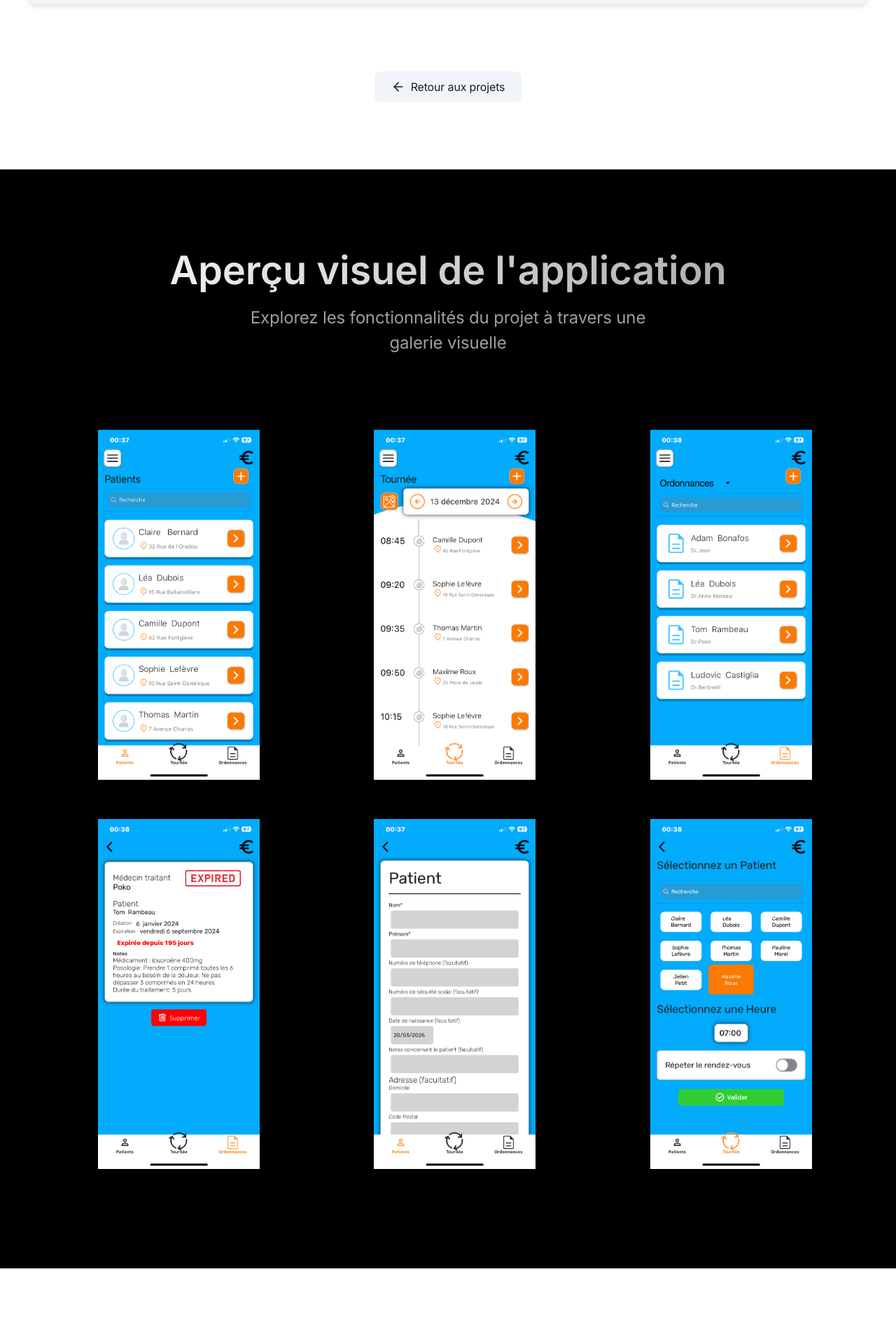
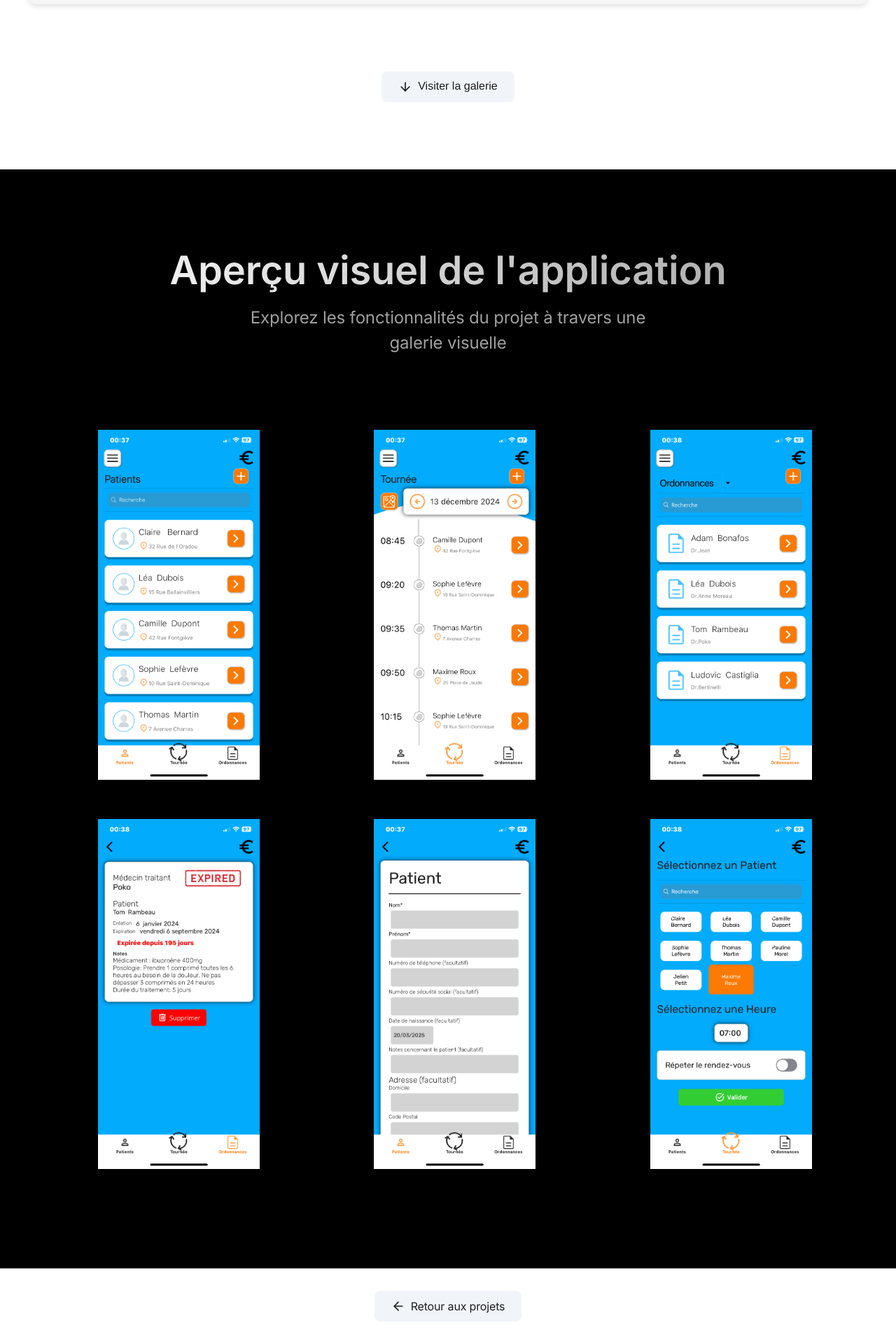
Before and after one commit to TomRambeau/portfolio, a Vue app in the folder portfolio/: page /portfolio/projects/1 in a window 1280 px wide. Shown: the part 1683-3603 px from the top of the page at 70% size. Before the commit the page ends 3495 px from the top, so only its background shows below. Built offline with nearby package versions, Linux system fonts and the light colour scheme.

Commit message:
:sparkles: nouvelle navigation dans projectDetail

```diff
--- a/portfolio/src/views/ProjectDetail.vue
+++ b/portfolio/src/views/ProjectDetail.vue
@@ -22,6 +22,12 @@ onMounted(() => {
 const openLightbox = (imageUrl) => {
   // TODO: Implement lightbox functionality
   window.open(getAssetUrl(imageUrl), '_blank');
+};
+
+const scrollToGallery = () => {
+  document.getElementById('gallery-section').scrollIntoView({
+    behavior: 'smooth'
+  });
 };
 </script>
 
@@ -101,17 +107,17 @@ const openLightbox = (imageUrl) => {
 
     <ScrollReveal>
       <div class="back-button-container">
-        <router-link to="/projects" class="back-button">
+        <button @click="scrollToGallery" class="back-button">
           <svg xmlns="http://www.w3.org/2000/svg" width="20" height="20" viewBox="0 0 24 24" fill="none" stroke="currentColor" stroke-width="2" stroke-linecap="round" stroke-linejoin="round">
-            <line x1="19" y1="12" x2="5" y2="12"></line>
-            <polyline points="12 19 5 12 12 5"></polyline>
+            <line x1="12" y1="5" x2="12" y2="19"></line>
+            <polyline points="19 12 12 19 5 12"></polyline>
           </svg>
-          Retour aux projets
-        </router-link>
+          Visiter la galerie
+        </button>
       </div>
     </ScrollReveal>
 
-    <div class="featured-section">
+    <div class="featured-section" id="gallery-section">
       <div class="featured-content">
         <ScrollReveal v-if= "project.gallery">
           <h2 class="featured-title">Aperçu visuel de l'application</h2>
@@ -132,6 +138,18 @@ const openLightbox = (imageUrl) => {
         </div>
       </div>
     </div>
+
+    <ScrollReveal>
+      <div class="back-button-container">
+        <router-link to="/projects" class="back-button">
+          <svg xmlns="http://www.w3.org/2000/svg" width="20" height="20" viewBox="0 0 24 24" fill="none" stroke="currentColor" stroke-width="2" stroke-linecap="round" stroke-linejoin="round">
+            <line x1="19" y1="12" x2="5" y2="12"></line>
+            <polyline points="12 19 5 12 12 5"></polyline>
+          </svg>
+          Retour aux projets
+        </router-link>
+      </div>
+    </ScrollReveal>
   </div>
 </template>
 
@@ -290,10 +308,13 @@ const openLightbox = (imageUrl) => {
   text-decoration: none;
   border-radius: 8px;
   transition: transform 0.2s ease;
+  border: none;
+  cursor: pointer;
+  font-size: 1rem;
 }
 
 .back-button:hover {
-  transform: translateX(-5px);
+  transform: translateY(-5px);
 }
 
 .icon {
```
